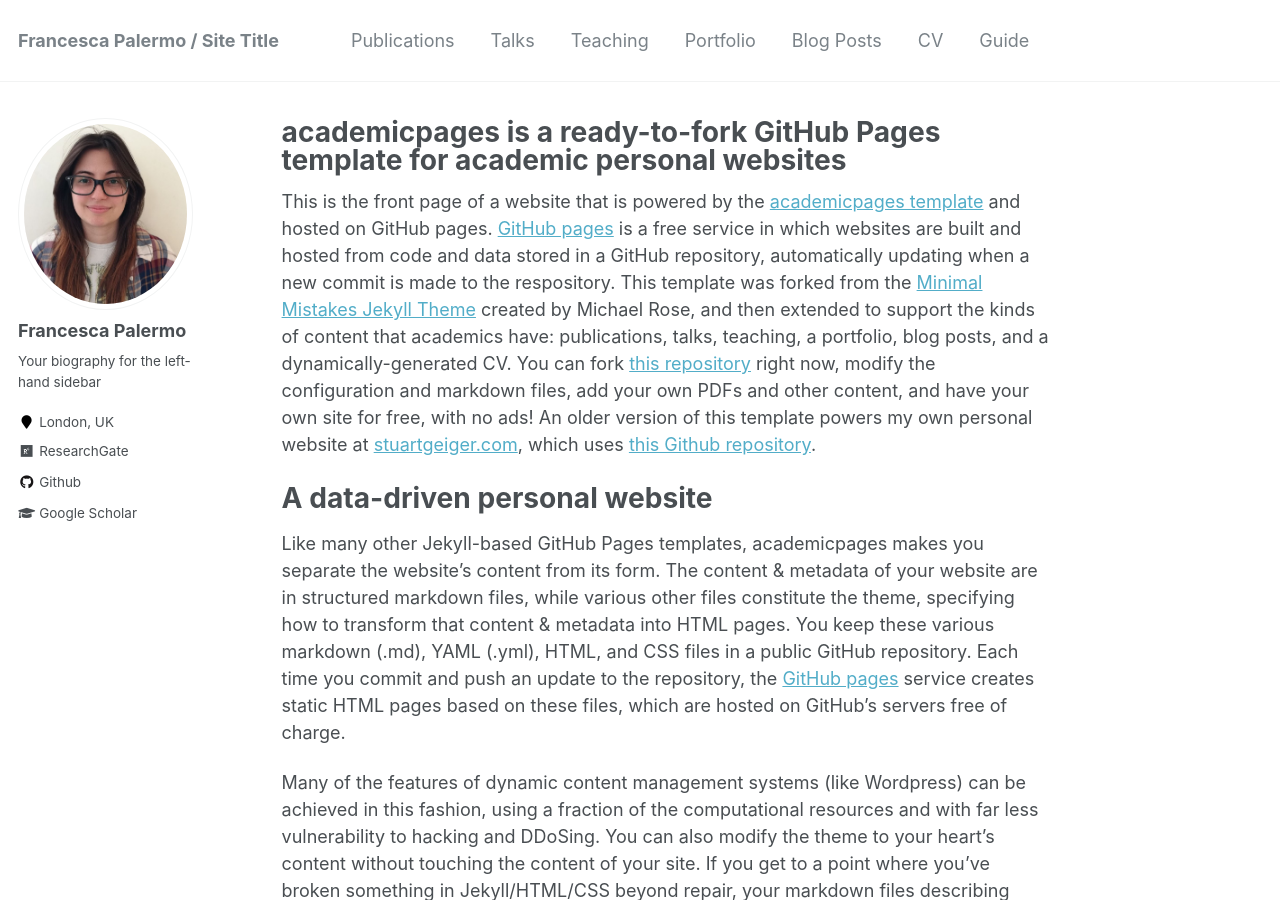
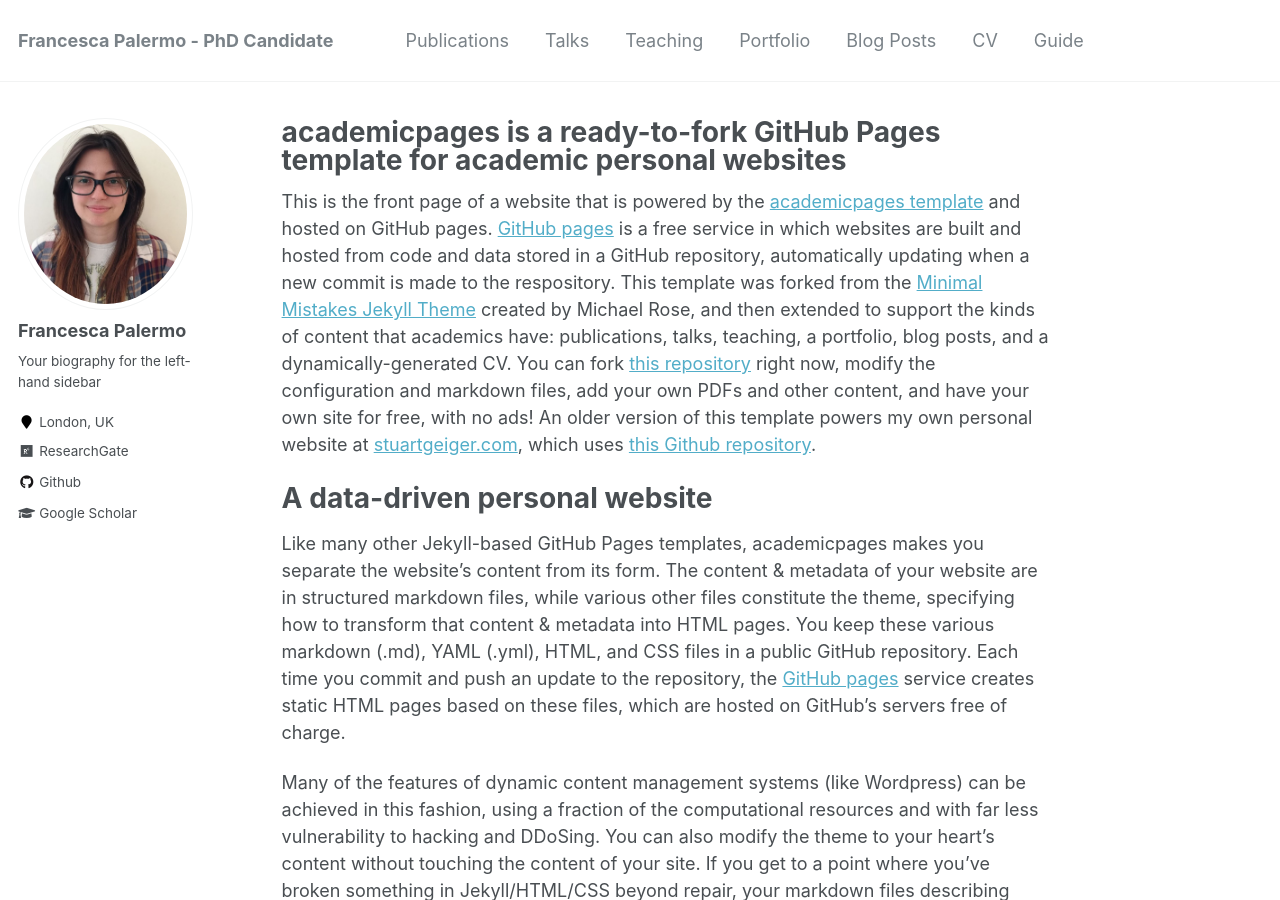
Before and after one commit to francescapalermo/francescapalermo.github.io, a Jekyll site: the page built from _pages/about.md, in a window 1280 px wide and 900 px high. Built offline with Jekyll 4.4.1, drawn with Linux system fonts in a browser that asks for light colours.

Commit message:
Update _config.yml

```diff
--- a/_config.yml
+++ b/_config.yml
@@ -7,7 +7,7 @@
 
 # Site Settings
 locale                   : "en-UK"
-title                    : "Francesca Palermo / Site Title"
+title                    : "Francesca Palermo - PhD Candidate"
 title_separator          : "-"
 name                     : &name "Francesca Palermo"
 description              : &description "personal description"
```
